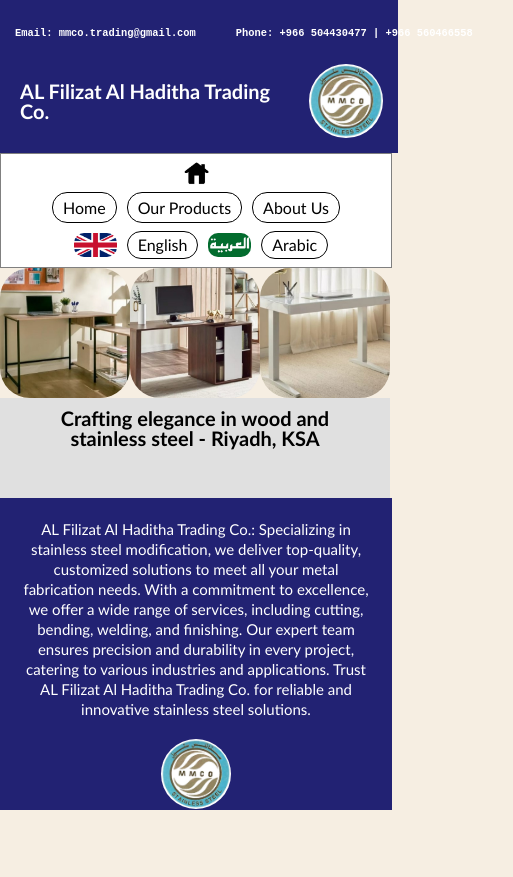
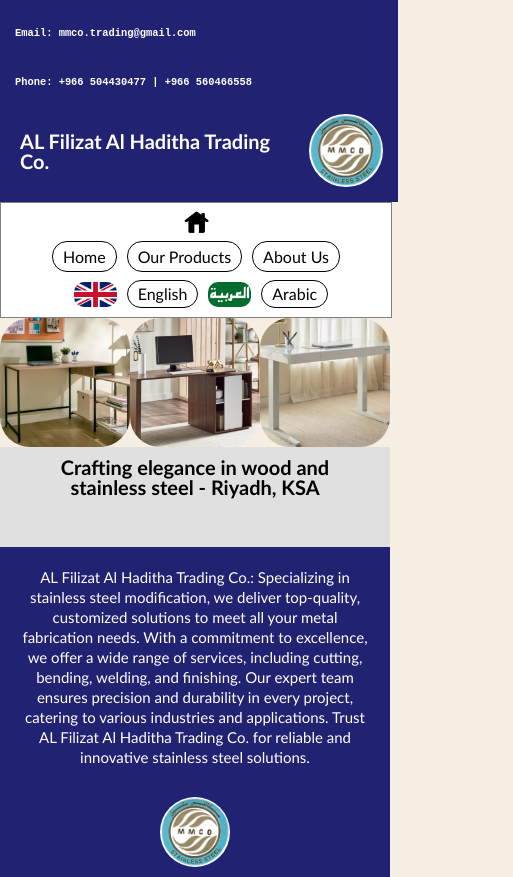
Before and after one commit to mmco-24/MMCO, a plain HTML site: page index.html in a window 390 px wide. Shown: the whole page, 513 px wide, since content can reach past the window. Before the commit the page ends 844 px from the top, so only its background shows below. Drawn offline with Linux system fonts and the light colour scheme; a script that the page names is missing.

Commit message:
Update styles.css

```diff
--- a/styles.css
+++ b/styles.css
@@ -202,7 +202,7 @@ footer p{
 
     footer{
         width: 100%;
-        padding: 1px;
+        padding: 0px;
 
     }
 
@@ -211,6 +211,10 @@ footer p{
         padding: 0px;
         line-height: 20px;
         margin: 20px 20px;
+    }
+
+    footer img{
+        padding: 10px;
     }
 
     .secondheadear{
@@ -230,9 +234,10 @@ footer p{
     }
 
     header .contact{
+        width: 100%;
         display: flex;
-        flex-direction: row;
-        justify-content: center;
+        flex-direction: column;
+        align-items: start;
         margin: auto auto auto auto;
 
     }
```
